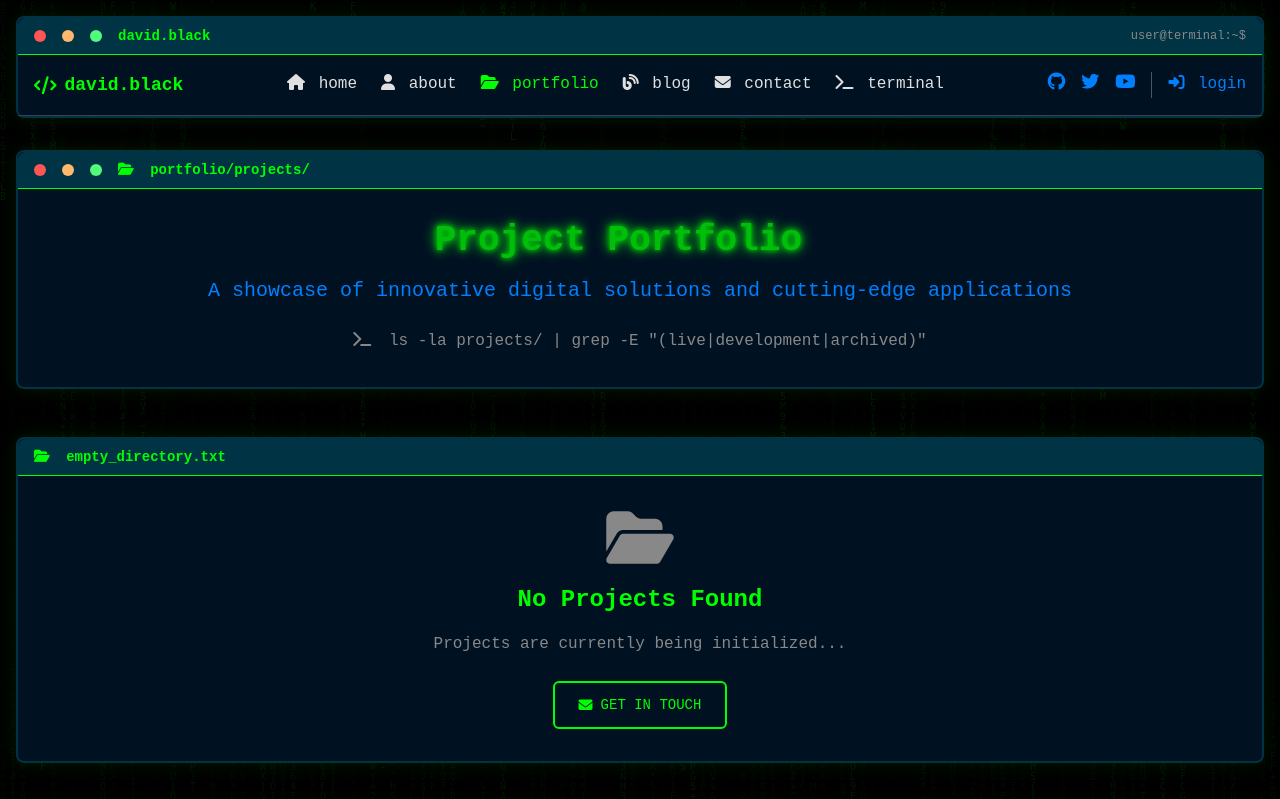
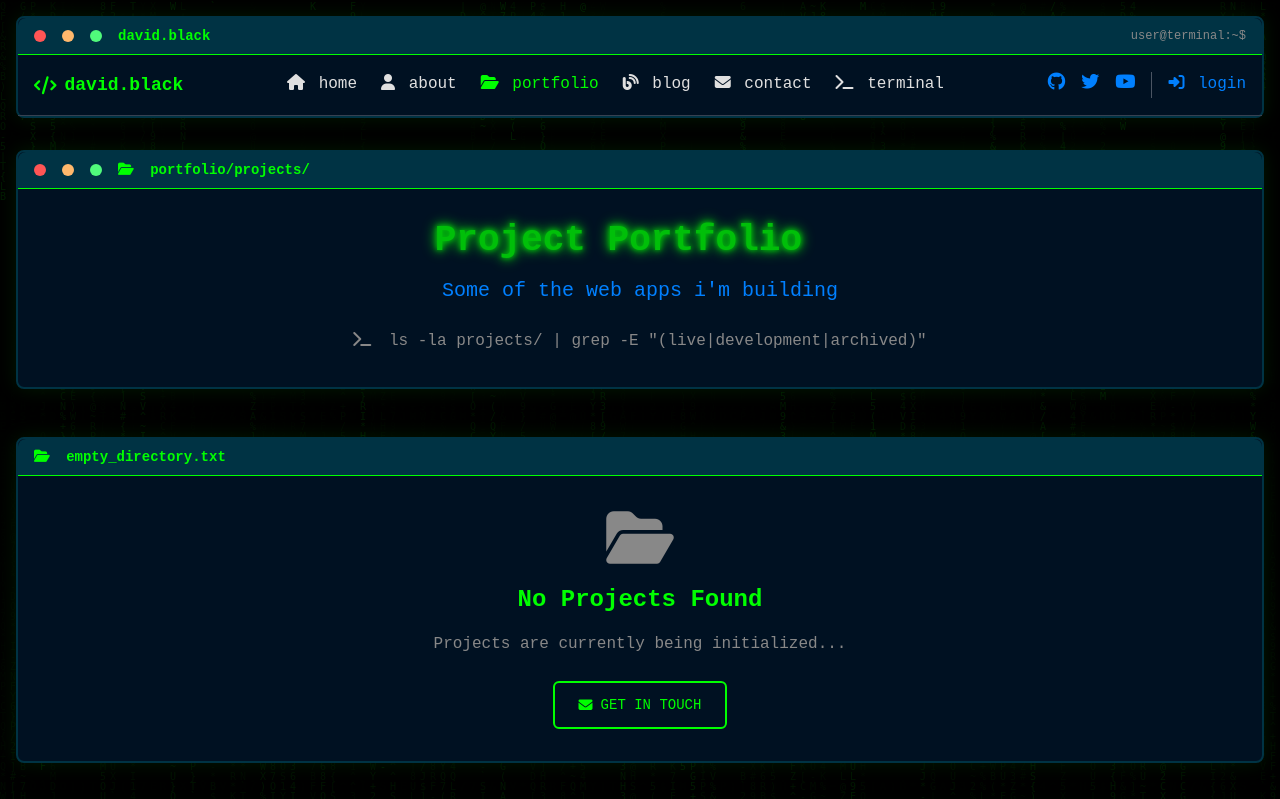
Before and after one commit to dcblack87/terminal_style_profile, a Flask app: page /portfolio in a window 1280 px wide. Shown: the top 799 px of the page. Run offline with Flask 3, Linux system fonts and the light colour scheme; data that the repository does not hold is empty; some libraries are stand-ins or nearby versions.

Commit message:
Update portfolio.html

```diff
--- a/app/templates/main/portfolio.html
+++ b/app/templates/main/portfolio.html
@@ -71,7 +71,7 @@
                 Project Portfolio
             </h1>
             <p class="text-xl terminal-secondary mb-6">
-                A showcase of innovative digital solutions and cutting-edge applications
+                Some of the web apps i'm building
             </p>
             <div class="terminal-muted">
                 <i class="fas fa-terminal mr-2"></i>
```
